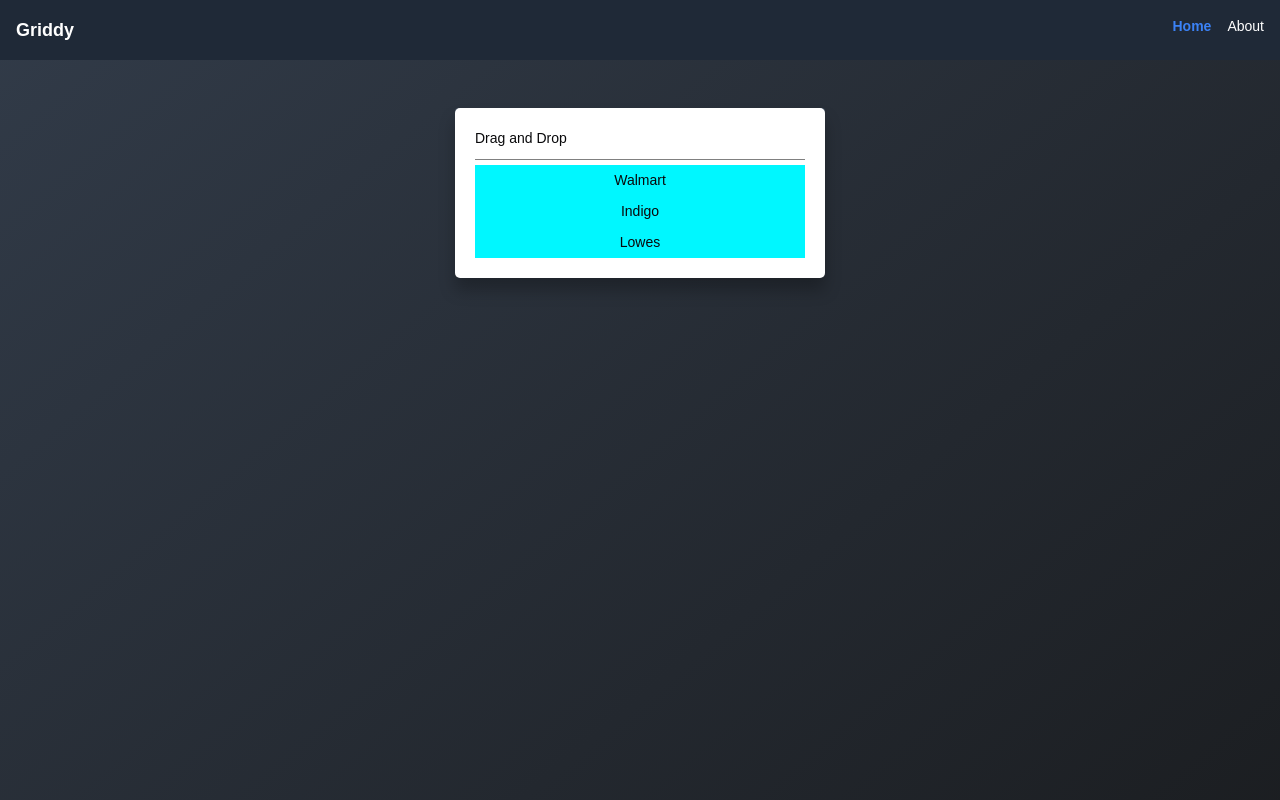
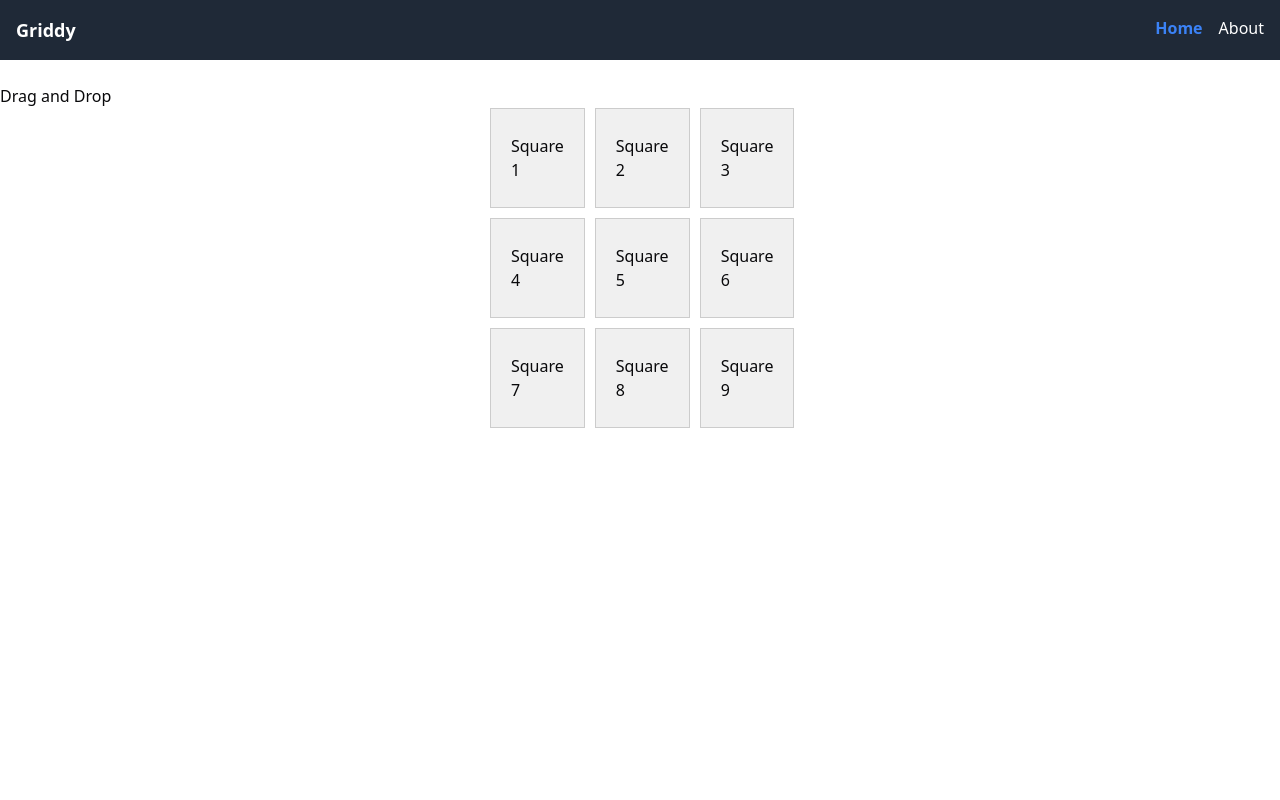
Before and after one commit to newaveio/drag_and_drop, a React (Vite) app: page / in a window 1280 px wide. Built offline with nearby package versions, Linux system fonts and the light colour scheme.

Commit message:
Update all files and folders

```diff
--- a/src/App.css
+++ b/src/App.css
@@ -5,59 +5,28 @@
   align-items: center;
 } */
 
+.card {
+  display: flex;
+  justify-content: center;
+  align-items: center;
 
-:root {
-  --border-radius-500: 8px;
-  --color-on-background: #ffffff;
-  --fonts-primary: Karla, sans-serif;
+}
+.grid-container {
+  display: grid;
+  grid-template-columns: repeat(3, 1fr);
+  grid-template-rows: repeat(3, 1fr);
+  gap: 10px;
+  width: 300px;
+  height: 300px;
 }
 
-* {
-  box-sizing: border-box;
-  margin: 0;
-  padding: 0
+.grid-item {
+  border: 1px solid #ccc;
+  padding: 20px;
+  background-color: #f0f0f0;
+  display: flex;
+  align-items: center;
+  justify-content: center;
+  cursor: grab;
+  height: 100px;
 }
-
-body {
-  background-color: #2a385c;
-  background-image: linear-gradient(320deg, hsl(215, 10%, 12%) 0% /* down */, hsl(215, 19%, 24%) /* up */ 100%);
-  font-family: var(--fonts-primary);
-  font-size: 14px;
-  margin: 0;
-  min-height: 100vh;
-}
-
-.layout__wrapper {
-  background-image: linear-gradient(0deg, hsl(215, 14%, 16%) 0%, hsl(215, 19%, 29%) 100%);
-  border-radius: 3px;
-  box-shadow: 0 12px 16px rgba(0, 0, 0, .25);
-  margin: 3rem auto;
-  max-width: 370px;
-}
-
-.card {
-  background-color: white;
-  padding: 20px;
-  border-radius: 5px;
-}
-
-.header {
-  border-bottom: 1px solid gray;
-  padding-bottom: 10px;
-  margin-bottom: 5px;
-}
-
-.store-container {
-  text-align: center;
-  padding: 5px;
-  background-color: rgb(0, 247, 255);
-}
-
-.items-container {
-  text-align: center;
-}
-
-.item-container {
-  padding: 5px;
-  border-bottom: 1px solid grey
-}
--- a/src/App.tsx
+++ b/src/App.tsx
@@ -4,70 +4,30 @@
 import { DragDropContext, Droppable, Draggable, DropResult } from "react-beautiful-dnd";
 import React, { useState } from "react";
 
-// interface Widget {
-//   id: number;
-//   content: JSX.Element | null;
-// }
-
-interface Item {
+interface Square {
   id: string;
-  name: string;
+  content: string;
 }
 
-interface Store {
-  id: string;
-  name: string;
-  items: Item[];
-  tint: number;
-}
-
-const DATA: Store[] = [
-  {
-    id: "0e2f0db1-5457-46b0-949e-8032d2f9997a",
-    name: "Walmart",
-    items: [
-      { id: "26fd50b3-3841-496e-8b32-73636f6f4197", name: "3% Milk" },
-      { id: "b0ee9d50-d0a6-46f8-96e3-7f3f0f9a2525", name: "Butter" },
-    ],
-    tint: 1,
-  },
-  {
-    id: "487f68b4-1746-438c-920e-d67b7df46247",
-    name: "Indigo",
-    items: [
-      {
-        id: "95ee6a5d-f927-4579-8c15-2b4eb86210ae",
-        name: "Designing Data Intensive Applications",
-      },
-      { id: "5bee94eb-6bde-4411-b438-1c37fa6af364", name: "Atomic Habits" },
-    ],
-    tint: 2,
-  },
-  {
-    id: "25daffdc-aae0-4d73-bd31-43f73101e7c0",
-    name: "Lowes",
-    items: [
-      { id: "960cbbcf-89a0-4d79-aa8e-56abbc15eacc", name: "Workbench" },
-      { id: "d3edf796-6449-4931-a777-ff66965a025b", name: "Hammer" },
-    ],
-    tint: 3,
-  },
-];
+const initialSquares: Square[] = Array.from({ length: 9}, (_, index) => ({
+  id: `square-${index}`,
+  content: `Square ${index + 1}`,
+}));
 
 function App() {
-  const [stores, setStores] = useState<Store[]>(DATA);
+  const [squares, setSquares] = useState<Square[]>(initialSquares);
 
   const onDragEnd = (result: DropResult) => {
-    if (!result.destination) {
+    if(!result.destination) {
       return ;
     }
 
-    const reorderedStores = Array.from(stores);
-    const [removed] = reorderedStores.splice(result.source.index, 1);
-    reorderedStores.splice(result.destination.index, 0, removed);
+    const reorderedSquares = Array.from(squares);
+    const [removed] = reorderedSquares.splice(result.source.index, 1);
+    reorderedSquares.splice(result.destination.index, 0, removed);
 
-    setStores(reorderedStores);
-  };
+    setSquares(reorderedSquares);
+  }
 
   return (
 
@@ -79,24 +39,24 @@
 
       </div> */}
       <div className="layout__wrapper">
+        <div className="header">
+          <h1>Drag and Drop</h1>
+        </div>
         <div className="card">
-          <DragDropContext onDragEnd={onDragEnd}>
-            <div className="header">
-              <h1>Drag and Drop</h1>
-            </div>
-            <Droppable droppableId="ROOT" type="group">
+        <DragDropContext onDragEnd={onDragEnd}>
+            <Droppable droppableId="grid" direction="horizontal">
               {(provided) => (
-                <div {...provided.droppableProps} ref={provided.innerRef}>
-                  {stores.map((store, index) => (
-                    <Draggable draggableId={store.id} key={store.id} index={index} >
+                <div className="grid-container" ref={provided.innerRef} {...provided.droppableProps}>
+                  {squares.map((square, index) => (
+                    <Draggable key={square.id} draggableId={square.id} index={index}>
                       {(provided) => (
                         <div
-                          className="store-container"
+                          className="grid-item"
                           ref={provided.innerRef}
+                          {...provided.draggableProps}
                           {...provided.dragHandleProps}
-                          {...provided.draggableProps}
                         >
-                          <h3>{store.name}</h3>
+                          {square.content}
                         </div>
                       )}
                     </Draggable>
```
